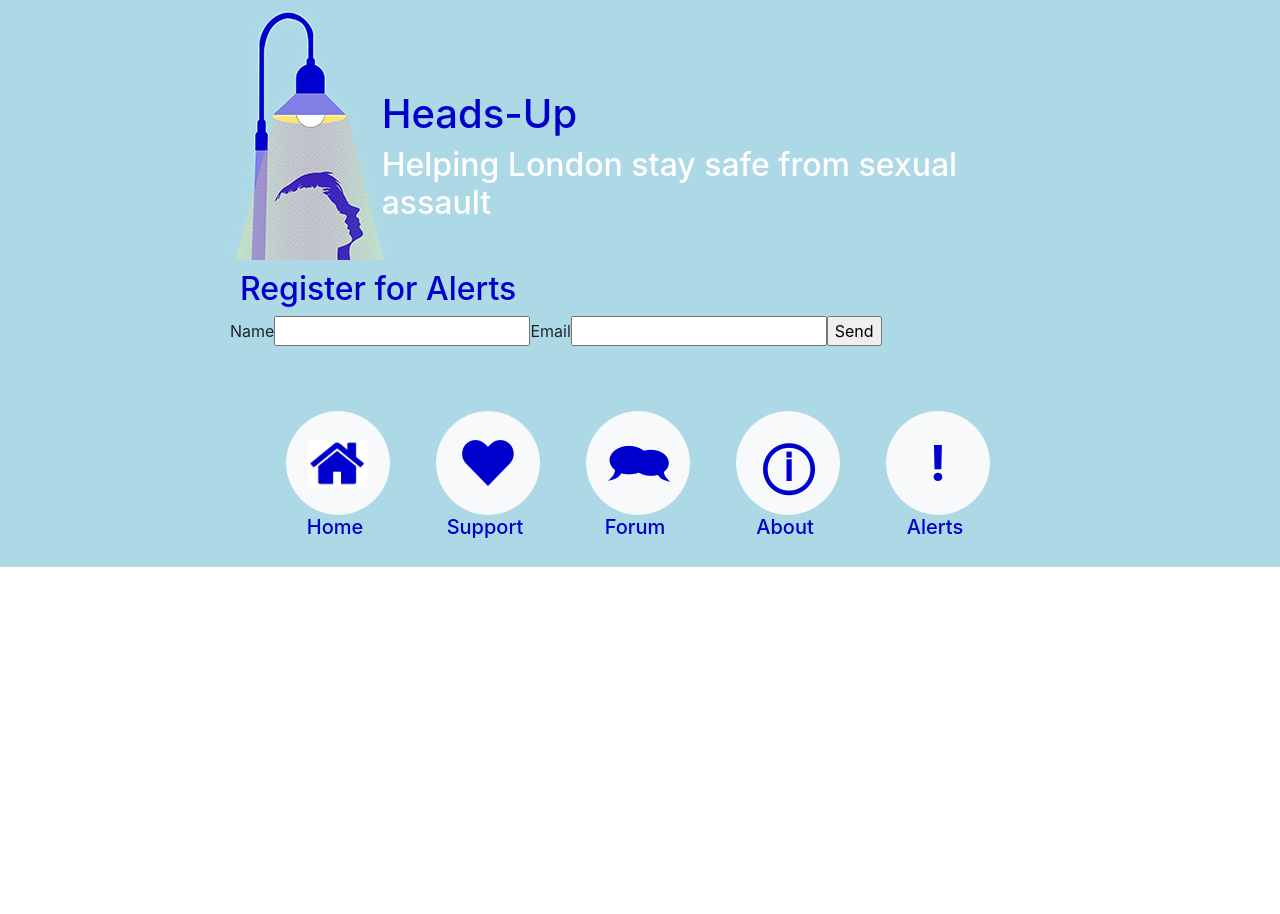
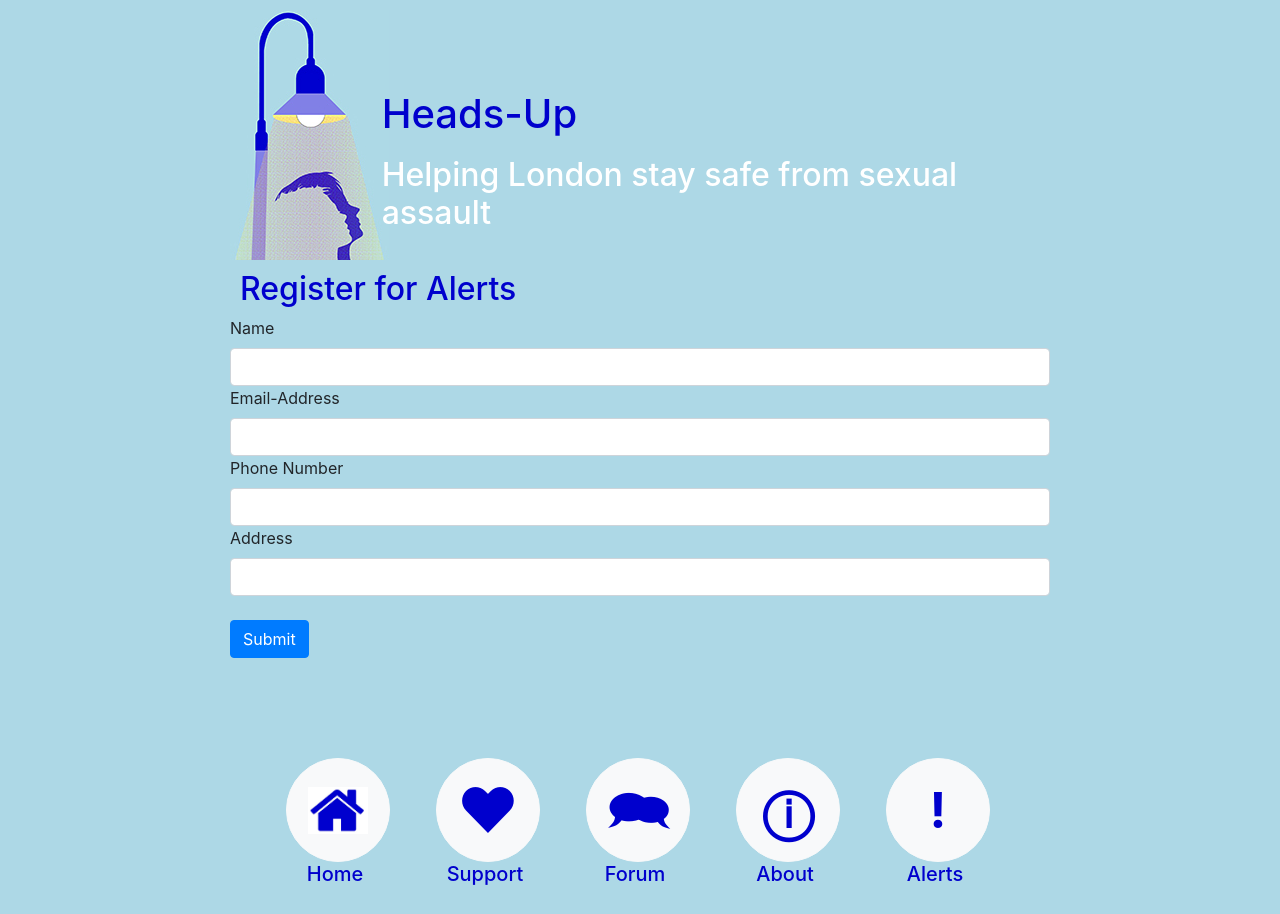
Before and after one commit to gemmaburke/heads-up, a React (Create React App) app in the folder client/: page /alerts in a window 1280 px wide. Before the commit the page ends 800 px from the top, so only its background shows below. Built offline with nearby package versions, Linux system fonts and the light colour scheme; no server answers.

Commit message:
Finished Alerts component and methods to add users

```diff
--- a/client/src/App.css
+++ b/client/src/App.css
@@ -57,6 +57,7 @@ h5 {
 }
 
 #white {
+    padding-top: 10px;
     color: white;
 }
 
--- a/client/src/App.js
+++ b/client/src/App.js
@@ -13,7 +13,7 @@ import Alerts from './Components/Alerts';
 import Support from './Components/Support';
 import InsertEntry from './Components/InsertEntry';
 import HomeView from './Components/HomeView';
-import { Switch, Route, NavLink, Link} from "react-router-dom";
+import { Switch, Route, NavLink } from "react-router-dom";
 import { withRouter } from "react-router";
 import House from './House.jpg';
 import Banner from './headsuplogo.jpg';
@@ -253,7 +253,7 @@ class App extends React.Component {
               <About />
             </Route>
             <Route path='/alerts'>
-              <Alerts />
+              <Alerts addUser={(n) => this.addUser(n)}/>
             </Route>
           </Switch>
 
--- a/client/src/Components/Alerts.js
+++ b/client/src/Components/Alerts.js
@@ -3,9 +3,10 @@ import Form from 'react-bootstrap/Form';
 import Button from 'react-bootstrap/Button';
 import Container from 'react-bootstrap/Container';
 import Modal from 'react-bootstrap/Modal';
-import Emailjs from './Emailjs';
+//import Emailjs from './Emailjs';
+import emailjs from 'emailjs-com';
 import { withRouter } from "react-router";
-import { Switch, Route, Link} from "react-router-dom";
+import { Switch, Route } from "react-router-dom";
 const opencage = require('opencage-api-client');
 
 const OC_API_KEY = process.env.REACT_APP_OC_API_KEY;
@@ -14,9 +15,10 @@ class Alerts extends React.Component {
     constructor(props) {
         super(props);
         this.state = {
-            email: '',
+            user_name: '',
+            user_email: '',
             location: '',
-            phone: '',
+            contact_number: '',
             lat: 0,
             lng: 0,
             show: false
@@ -31,11 +33,11 @@ class Alerts extends React.Component {
     }
 
     async handleSubmit(event) {
-        event.preventDefault();
+        //event.preventDefault();
         await this.getGeocode();
-        let newUser = {email: this.state.email, lat: this.state.lat, lng: this.state.lng};
+        let newUser = {user_name: this.state.user_name, user_email: this.state.user_email, lat: this.state.lat, lng: this.state.lng};
         this.props.addUser(newUser);
-        this.setState({email: '', location: '', phone: '', lat: '', lng: ''});
+        this.setState({user_name: '', user_email: '', location: '', contact_number: '', lat: '', lng: ''});
         this.handleShow();
     }
 
@@ -68,29 +70,51 @@ class Alerts extends React.Component {
         })
     }
 
+    sendEmail(e) {
+        e.preventDefault();
+
+        emailjs.sendForm('service_2nxqn7h', 'template_1abvtkq', e.target, 'user_qwRxC6MyQfWVRgEQp98Nm')
+        .then((result) => {
+            console.log(result.text);
+        }, (error) => {
+            console.log(error.text);
+        });
+        e.target.reset();
+        this.handleSubmit();
+
+    };
+
     render() {
         return (
             <Container fluid className="container2">
                 <h2>Register for Alerts</h2>
-                {/*<Form onSubmit={(e) => this.handleSubmit(e)}>
+                <Form className="contact-form" onSubmit={(e) => this.sendEmail(e)}>
                     <Form.Group>
-                        <Form.Label htmlFor="email">Insert Your Email-Address</Form.Label>
+                        <Form.Label htmlFor="user_name">Name</Form.Label>
                             <Form.Control
                                 required
-                                name="email"
-                                type="email"
-                                value={this.state.email}
+                                name="user_name"
+                                type="text"
+                                value={this.state.user_name}
                                 onChange={(e) => this.handleChange(e)}
                             />
-                            <Form.Label htmlFor="phone">Insert Your Phone Number</Form.Label>
+                            <Form.Label htmlFor="user_email">Email-Address</Form.Label>
                             <Form.Control
                                 required
-                                name="phone"
-                                type="text"
-                                value={this.state.phone}
+                                name="user_email"
+                                type="email"
+                                value={this.state.user_email}
                                 onChange={(e) => this.handleChange(e)}
                             />
-                        <Form.Label htmlFor="address">Insert Address</Form.Label>
+                        <Form.Label htmlFor="contact_number">Phone Number</Form.Label>
+                            <Form.Control
+                                required
+                                name="contact_number"
+                                type="text"
+                                value={this.state.contact_number}
+                                onChange={(e) => this.handleChange(e)}
+                        />
+                        <Form.Label htmlFor="address">Address</Form.Label>
                             <Form.Control
                                 required
                                 name="location"
@@ -113,13 +137,13 @@ class Alerts extends React.Component {
                             Close
                         </Button>
                     </Modal.Footer>
-        </Modal>*/}
+                </Modal>
 
-                <Switch>
+                {/*<Switch>
                     <Route path='/alerts'>
                         <Emailjs />
                     </Route>
-                </Switch>
+                </Switch>*/}
             </Container>
         )
     }
--- a/client/src/Components/HomeView.js
+++ b/client/src/Components/HomeView.js
@@ -1,9 +1,9 @@
 import React from 'react';
 import Nav from 'react-bootstrap/Nav';
-import Button from 'react-bootstrap/Button';
+//import Button from 'react-bootstrap/Button';
 import Container from 'react-bootstrap/Container';
-import Row from 'react-bootstrap/Row';
-import Col from 'react-bootstrap/Col';
+//import Row from 'react-bootstrap/Row';
+//import Col from 'react-bootstrap/Col';
 // import { Switch, Route, NavLink} from "react-router-dom";
 import {NavLink} from "react-router-dom";
 import MapView from './MapView';
```
Also changed, not shown: 2 other files (tests, documents, lock files or other folders).
